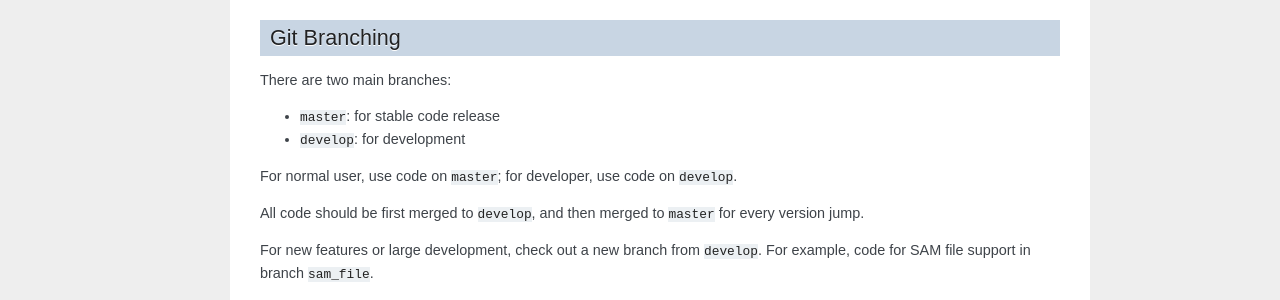
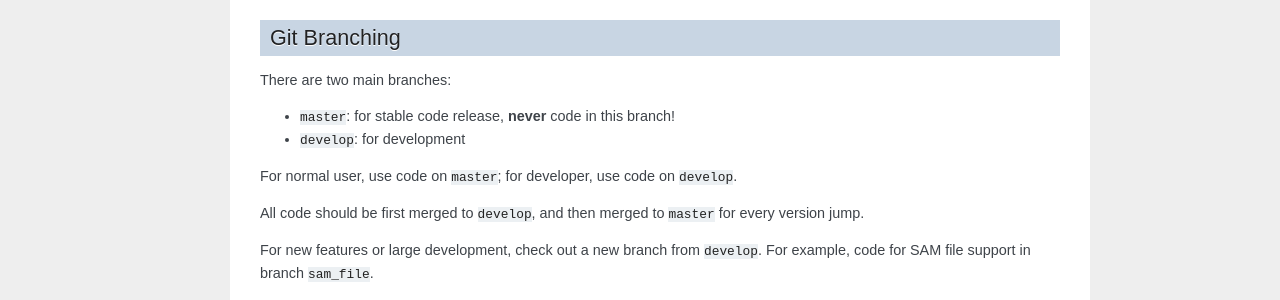
Before and after one commit to mauriceling/nextbiopy, a Sphinx documentation site: the page built from docs/DEVELOP/git_usage.rst, in a window 1280 px wide. Shown: the part 623-923 px from the top of the page. Built offline with Sphinx 7.4.7, drawn with Linux system fonts in a browser that asks for light colours.

Commit message:
update git branching model guideline
keep master out of development and clean.

```diff
--- a/docs/DEVELOP/git_usage.rst
+++ b/docs/DEVELOP/git_usage.rst
@@ -34,7 +34,7 @@ Git Branching
 
 There are two main branches:
 
-- ``master``: for stable code release
+- ``master``: for stable code release, **never** code in this branch!
 - ``develop``: for development
 
 For normal user, use code on ``master``; for developer, use code on ``develop``.
```
